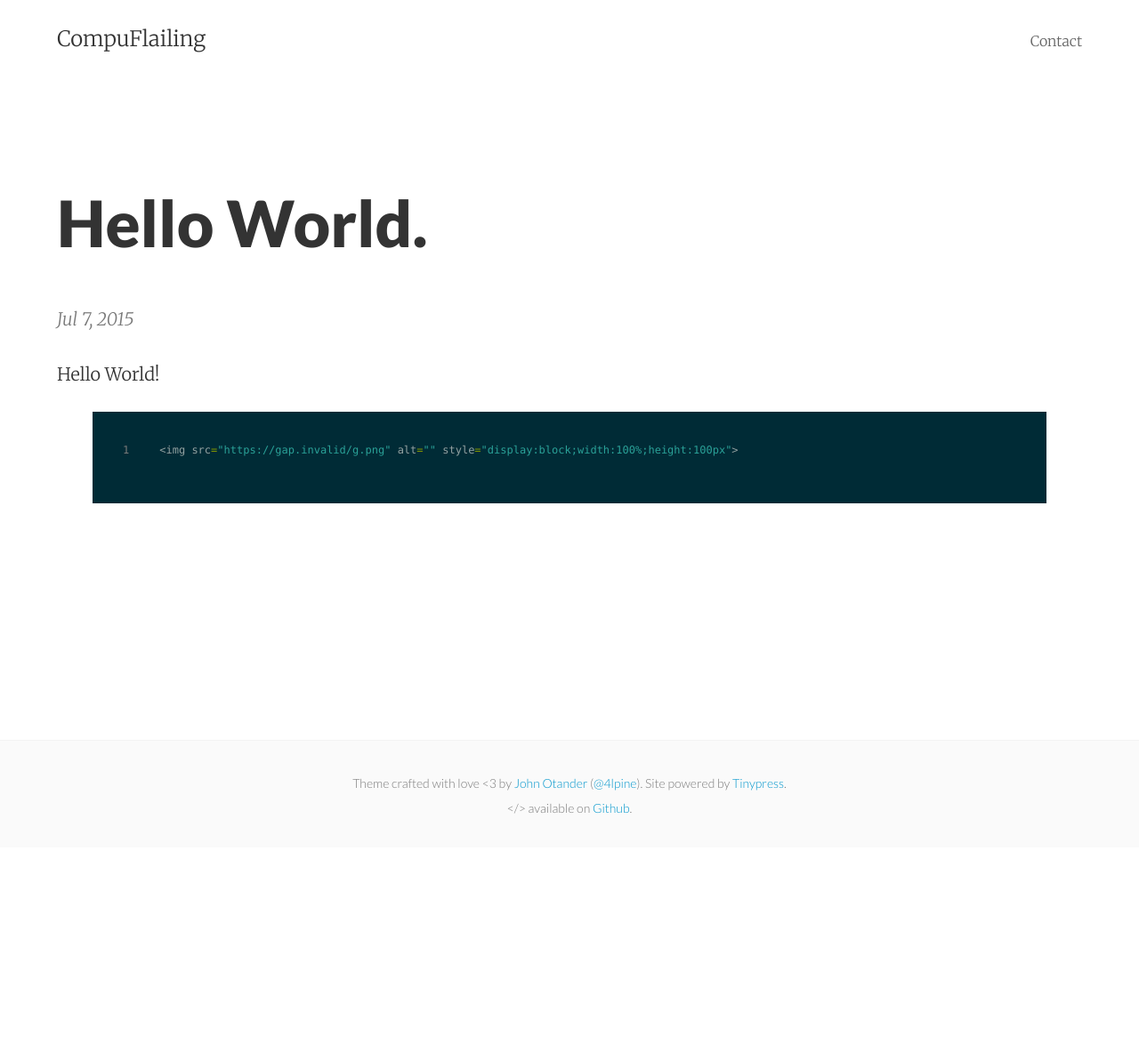
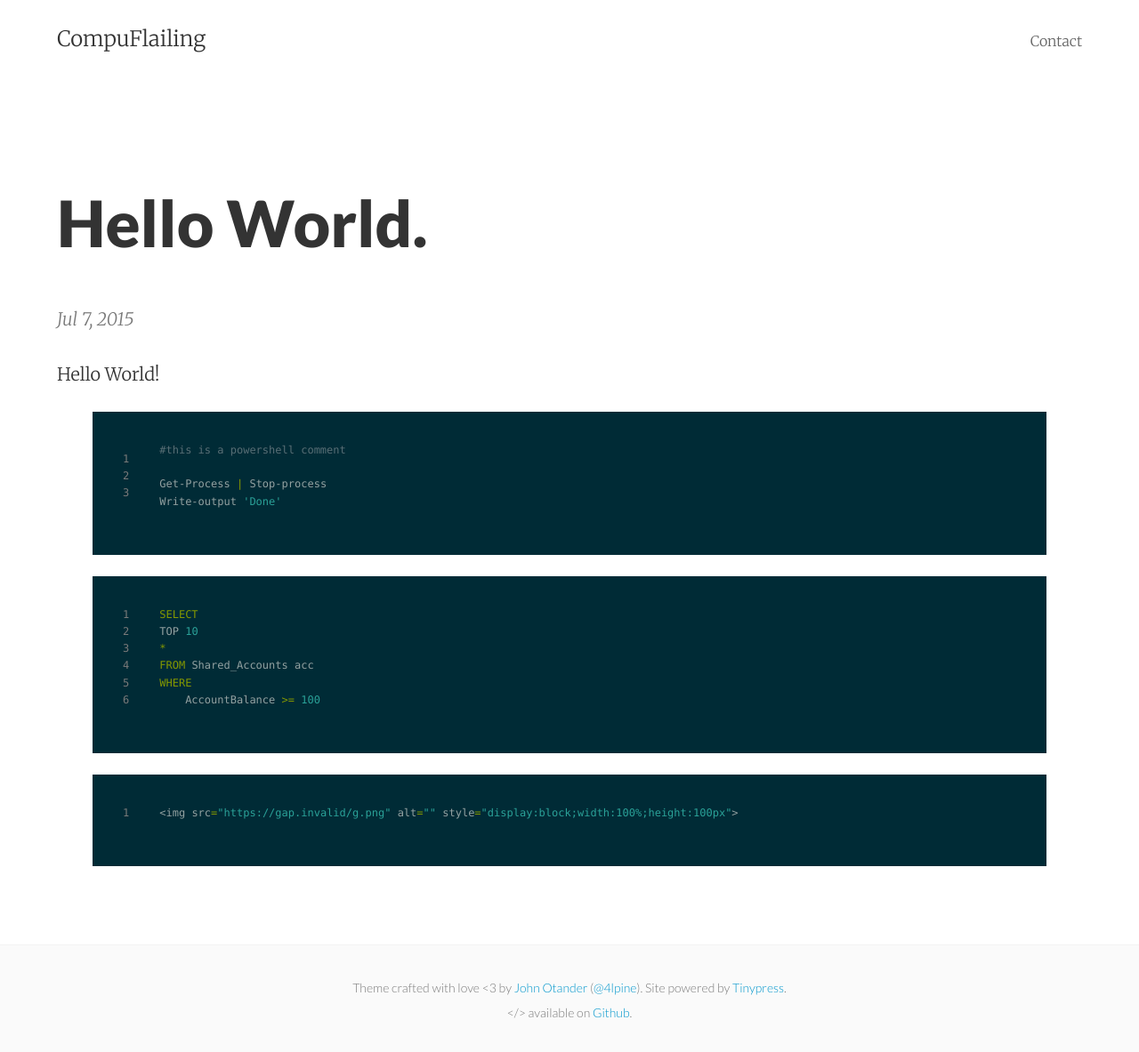
Before and after one commit to RandomNoun7/RandomNoun7.github.io, a Jekyll site: the page built from _posts/2015-07-07-hello-world.markdown, in a window 1280 px wide. Shown: the whole page at 89% size. Built offline with Jekyll 4.4.1, drawn with Linux system fonts in a browser that asks for light colours; nearby versions of some CDN libraries; before the commit the page ends 953 px from its top, so only the background shows below that.

Commit message:
Post update: Hello World.

```diff
--- a/_posts/2015-07-07-hello-world.markdown
+++ b/_posts/2015-07-07-hello-world.markdown
@@ -6,5 +6,20 @@ layout: post
 Hello World!
 
 {%highlight powershell linenos=table%}
+#this is a powershell comment
+Get-Process | Stop-process
+Write-output 'Done'
+{%endhighlight%}
+
+{%highlight SQL linenos=table%}
+SELECT
+TOP 10
+*
+FROM Shared_Accounts acc
+WHERE
+    AccountBalance >= 100
+{%endhighlight%}
+
+{%highlight powershell linenos=table%}
 {%include /Scripts/Powershell/SNMPAgentUtils.ps1%}
 {%endhighlight%}
```
